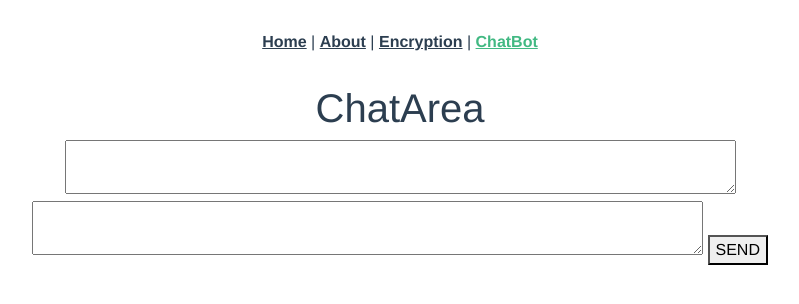
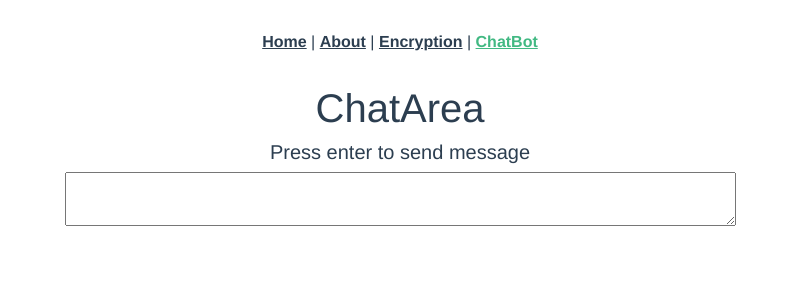
Before and after one commit to moosecodes/crypta-frontend, a Vue app: page /chatbot in a window 1280 px wide. Shown: the top 304 px of the page, without its empty margins (240-1039 px from the left). Built offline with nearby package versions, Linux system fonts and the light colour scheme.

Commit message:
Remove send button and add keyup enter event

```diff
--- a/src/components/ChatArea.vue
+++ b/src/components/ChatArea.vue
@@ -1,21 +1,16 @@
 <template>
   <div class="chat-area">
     <h1>ChatArea</h1>
+    <h5>Press enter to send message</h5>
     <textarea
       v-model="message"
       name="message"
       id="main-message"
       cols="70"
       rows="2"
+      @keyup.enter="sendMessage"
     ></textarea>
-    <textarea
-      v-model="reply"
-      name="reply"
-      id="chat-reply"
-      cols="70"
-      rows="2"
-    />
-    <button @click="sendMessage">SEND</button>
+    <h3>{{ reply }}</h3>
   </div>
 </template>
 
@@ -30,16 +25,18 @@ export default class ChatArea extends Vue {
   private reply = '';
 
   protected sendMessage(): Promise<void> {
-    console.log(this.message);
     let response = axios
       .post('http://localhost/api/chatbot', {
-        message: 'Fred',
+        message: this.message,
       })
       .then((response) => {
         this.reply = response.data;
       })
       .catch(function (error: string) {
         console.log(error);
+      })
+      .finally(() => {
+        this.message = '';
       });
     return response;
   }
```
